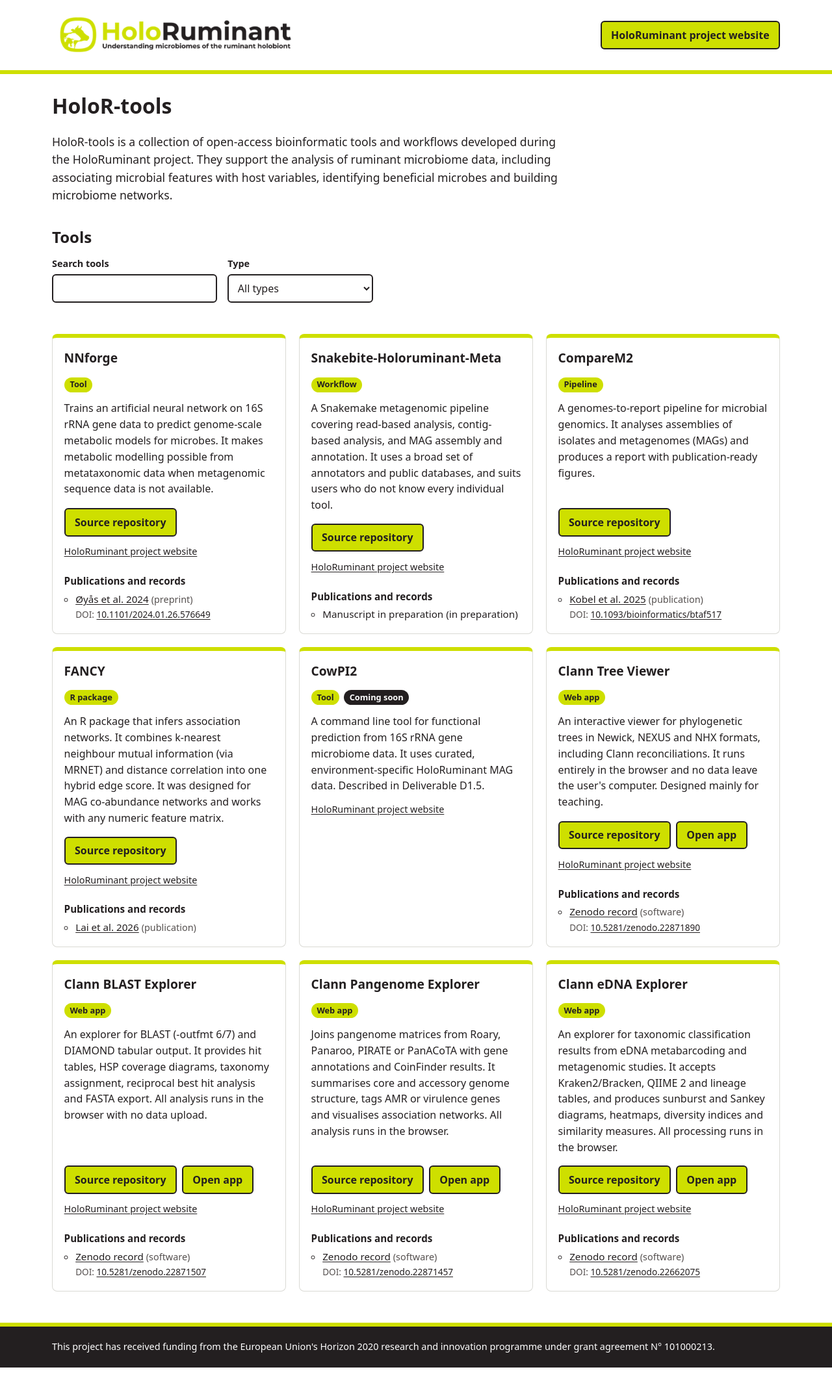
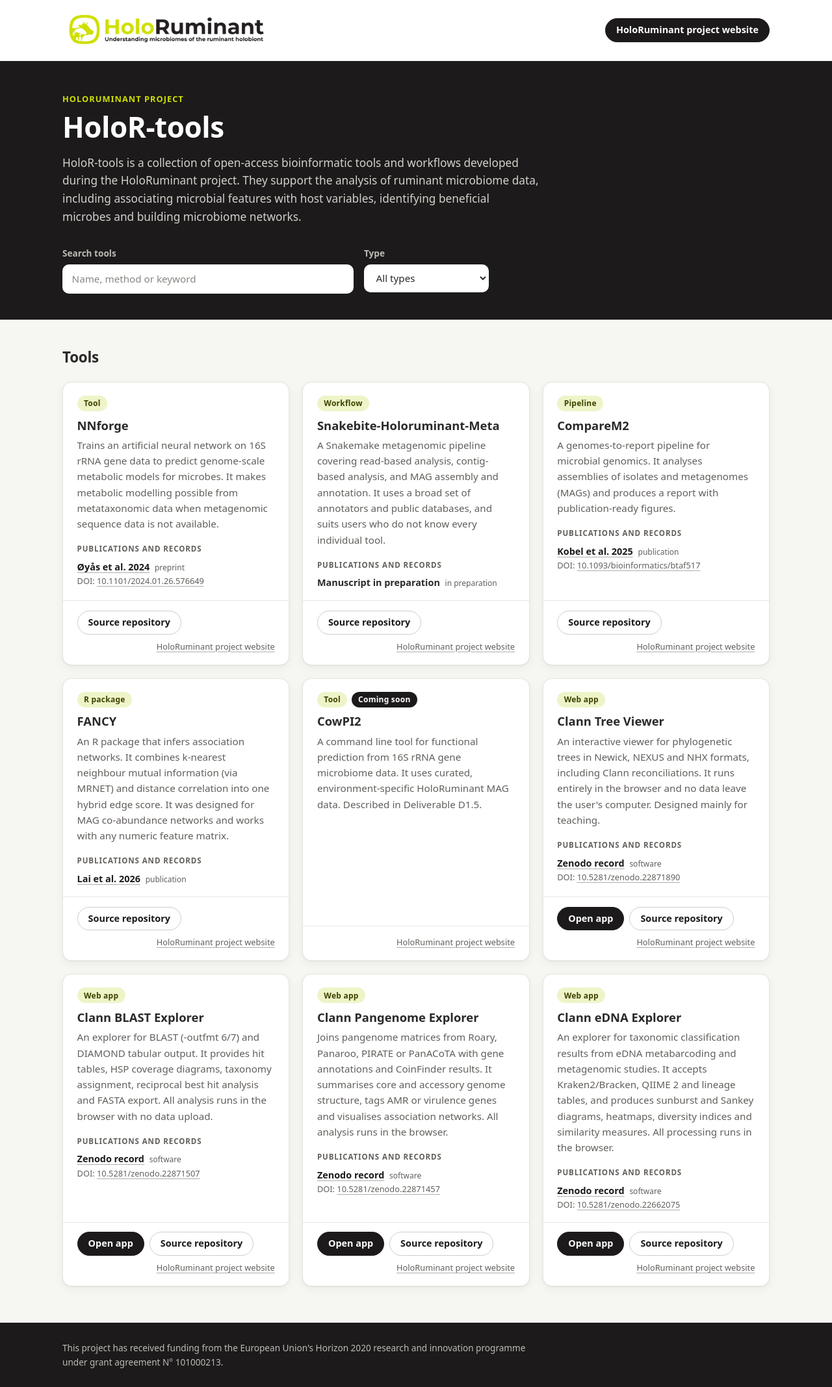
Before and after one commit to HoloRuminant/holoruminant.github.io, a Jekyll site: the page built from index.html, in a window 1280 px wide. Shown: the whole page at 65% size. Built offline with Jekyll 4.4.1, drawn with Linux system fonts in a browser that asks for light colours; before the commit the page ends 2105 px from its top, so only the background shows below that.

Commit message:
Restyle site: softer cards, black hero and footer, header button on the right

```diff
--- a/_layouts/default.html
+++ b/_layouts/default.html
@@ -12,12 +12,12 @@
   <header class="site-header">
     <div class="wrap header-row">
       <a href="https://holoruminant.eu" class="logo-link">
-        <img src="{{ '/assets/img/holoruminant-logo.png' | relative_url }}" alt="HoloRuminant project website: understanding microbiomes of the ruminant holobiont" width="972" height="194">
+        <img src="{{ '/assets/img/holoruminant-logo.png' | relative_url }}" alt="HoloRuminant: understanding microbiomes of the ruminant holobiont (project website)" width="972" height="194">
       </a>
-      <a class="button" href="https://holoruminant.eu">HoloRuminant project website</a>
+      <a class="button button-dark header-button" href="https://holoruminant.eu"><span class="long">HoloRuminant project website</span><span class="short">Project website</span></a>
     </div>
   </header>
-  <main id="main" class="wrap">
+  <main id="main">
     {{ content }}
   </main>
   <footer class="site-footer">
--- a/assets/css/holoruminant.css
+++ b/assets/css/holoruminant.css
@@ -1,76 +1,153 @@
 :root {
   --lime: #cedf00;
-  --ink: #231f20;
-  --muted: #55504f;
-  --line: #d9d9d4;
-  --bg: #ffffff;
-  --tint: #f6f8e0;
+  --lime-soft: #eff4c8;
+  --black: #1c1a1a;
+  --black-2: #2a2727;
+  --text: #2b2929;
+  --muted: #625f5c;
+  --line: #e7e6e0;
+  --bg: #f6f6f2;
+  --card: #ffffff;
+  --radius: 14px;
+  --shadow: 0 1px 2px rgba(28, 26, 26, .05), 0 4px 16px rgba(28, 26, 26, .05);
+  --shadow-hover: 0 2px 4px rgba(28, 26, 26, .06), 0 10px 28px rgba(28, 26, 26, .09);
 }
+
 * { box-sizing: border-box; }
+html { -webkit-text-size-adjust: 100%; }
 body {
   margin: 0;
   font-family: system-ui, -apple-system, "Segoe UI", Roboto, Helvetica, Arial, sans-serif;
-  line-height: 1.55;
-  color: var(--ink);
+  font-size: 1rem;
+  line-height: 1.6;
+  color: var(--text);
   background: var(--bg);
 }
 .wrap { max-width: 72rem; margin: 0 auto; padding: 0 1rem; }
+@media (min-width: 48rem) { .wrap { padding: 0 2rem; } }
+
 .skip-link {
-  position: absolute; left: -999px; top: 0; background: var(--ink); color: #fff; padding: .5rem 1rem; z-index: 10;
+  position: absolute; left: -999px; top: 0; z-index: 10;
+  background: var(--black); color: #fff; padding: .5rem 1rem;
 }
 .skip-link:focus { left: 0; }
 .sr-only {
-  position: absolute; width: 1px; height: 1px; overflow: hidden; clip: rect(0 0 0 0); white-space: nowrap;
+  position: absolute; width: 1px; height: 1px; overflow: hidden;
+  clip: rect(0 0 0 0); white-space: nowrap;
 }
-.site-header { border-bottom: 6px solid var(--lime); padding: 1rem 0; }
-.logo-link { display: inline-block; }
-.logo-link img { display: block; width: 100%; max-width: 380px; height: auto; }
-a { color: var(--ink); text-underline-offset: 2px; }
-a:hover { background: var(--lime); }
-:focus-visible { outline: 3px solid var(--ink); outline-offset: 2px; }
-h1 { font-size: 2rem; margin: 1.5rem 0 .5rem; }
-h2 { font-size: 1.5rem; margin: 2rem 0 .75rem; }
-h3 { font-size: 1.2rem; margin: 0 0 .5rem; }
-h4 { font-size: .95rem; margin: 1rem 0 .25rem; }
-.intro p { max-width: 50rem; font-size: 1.1rem; }
+:focus-visible { outline: 3px solid var(--lime); outline-offset: 2px; border-radius: 4px; }
 
-.controls { display: flex; flex-wrap: wrap; gap: 1rem; margin-bottom: .5rem; }
-.controls[hidden], .card[hidden] { display: none; }
-.field { display: flex; flex-direction: column; gap: .25rem; }
-.field label { font-weight: 600; font-size: .9rem; }
+a { color: var(--black); text-decoration-color: rgba(28, 26, 26, .35); text-underline-offset: 3px; }
+a:hover { text-decoration-color: var(--black); }
+
+/* Header */
+.site-header { background: #fff; border-bottom: 1px solid var(--line); }
+.header-row {
+  display: flex; align-items: center; justify-content: space-between;
+  gap: 1rem; padding-top: .9rem; padding-bottom: .9rem;
+}
+.logo-link { display: block; flex: 0 1 320px; min-width: 0; }
+.logo-link img { display: block; width: 100%; height: auto; }
+.header-button { flex: none; display: inline-block; }
+.header-button .short { display: none; }
+@media (max-width: 34rem) {
+  .header-button .long { display: none; }
+  .header-button .short { display: inline; }
+}
+
+/* Buttons */
+.button {
+  display: inline-flex; align-items: center; justify-content: center;
+  padding: .5rem 1rem; border-radius: 999px;
+  font-size: .9rem; font-weight: 600; line-height: 1.3;
+  text-decoration: none; white-space: nowrap;
+  transition: background-color .15s ease, color .15s ease, border-color .15s ease;
+}
+.button-dark { background: var(--black); color: #fff; border: 1px solid var(--black); }
+.button-dark:hover { background: var(--black-2); color: var(--lime); }
+.button-outline { background: transparent; color: var(--black); border: 1px solid #cfcdc6; }
+.button-outline:hover { border-color: var(--black); }
+
+/* Hero */
+.hero { background: var(--black); color: #e8e7e3; padding: 3rem 0 2.5rem; }
+.eyebrow {
+  margin: 0 0 .5rem; font-size: .8rem; font-weight: 600;
+  letter-spacing: .08em; text-transform: uppercase; color: var(--lime);
+}
+.hero h1 {
+  margin: 0 0 1rem; color: #fff;
+  font-size: clamp(2rem, 5vw, 2.75rem); line-height: 1.15; letter-spacing: -.01em;
+}
+.lead { margin: 0; max-width: 46rem; font-size: 1.08rem; color: #d3d1cc; }
+
+.controls { display: flex; flex-wrap: wrap; gap: 1rem; margin-top: 2rem; }
+.controls[hidden] { display: none; }
+.field { display: flex; flex-direction: column; gap: .35rem; }
+.field-search { flex: 1 1 18rem; max-width: 28rem; }
+.field label { font-size: .85rem; font-weight: 600; color: #bdbbb5; }
 input[type="search"], select {
-  font: inherit; padding: .5rem .6rem; border: 2px solid var(--ink); border-radius: 6px; min-width: 14rem; background: #fff; color: var(--ink);
+  font: inherit; font-size: .95rem; color: var(--text);
+  padding: .6rem .85rem; min-width: 12rem;
+  background: #fff; border: 1px solid transparent; border-radius: 10px;
 }
-.count { min-height: 1.5rem; color: var(--muted); margin: .25rem 0 1rem; }
+input[type="search"]::placeholder { color: #8a8782; }
+input[type="search"]:focus, select:focus { outline: 3px solid var(--lime); outline-offset: 0; }
+
+/* Tool list */
+.tools { padding: 2.5rem 0 3.5rem; }
+.tools-head { display: flex; align-items: baseline; justify-content: space-between; gap: 1rem; flex-wrap: wrap; margin-bottom: 1.25rem; }
+.tools h2 { margin: 0; font-size: 1.4rem; letter-spacing: -.01em; }
+.count { margin: 0; color: var(--muted); font-size: .9rem; }
 
 .grid {
   list-style: none; margin: 0; padding: 0;
   display: grid; gap: 1.25rem;
-  grid-template-columns: repeat(auto-fill, minmax(min(100%, 20rem), 1fr));
+  grid-template-columns: repeat(auto-fill, minmax(min(100%, 21rem), 1fr));
 }
 .card {
-  border: 1px solid var(--line); border-top: 6px solid var(--lime); border-radius: 8px;
-  padding: 1rem 1.1rem 1.1rem; background: #fff; display: flex; flex-direction: column;
+  display: flex; flex-direction: column;
+  background: var(--card); border: 1px solid var(--line); border-radius: var(--radius);
+  box-shadow: var(--shadow);
+  transition: box-shadow .2s ease, transform .2s ease;
 }
-.card p { margin: .4rem 0; }
-.meta { display: flex; gap: .4rem; flex-wrap: wrap; }
+.card:hover { box-shadow: var(--shadow-hover); }
+.card[hidden] { display: none; }
+.card-body { padding: 1.25rem 1.35rem 1rem; flex: 1; }
+.card h3 { margin: .6rem 0 .4rem; font-size: 1.15rem; line-height: 1.3; }
+.description { margin: 0; color: var(--muted); font-size: .95rem; }
+.maintainer { margin: .6rem 0 0; color: var(--muted); font-size: .88rem; }
+
+.meta { display: flex; gap: .4rem; flex-wrap: wrap; margin: 0; }
 .tag {
-  display: inline-block; font-size: .8rem; font-weight: 600; padding: .1rem .55rem;
-  border-radius: 999px; background: var(--lime); color: var(--ink);
+  display: inline-block; padding: .15rem .65rem; border-radius: 999px;
+  font-size: .75rem; font-weight: 600; letter-spacing: .02em;
+  background: var(--lime-soft); color: #3d4200;
 }
-.tag-soon { background: var(--ink); color: #fff; }
-.maintainer, .kind { color: var(--muted); font-size: .9rem; }
-.buttons { display: flex; flex-wrap: wrap; gap: .5rem; margin-top: auto !important; padding-top: .6rem; }
-.button {
-  display: inline-block; padding: .45rem .9rem; background: var(--lime); color: var(--ink);
-  font-weight: 600; text-decoration: none; border: 2px solid var(--ink); border-radius: 6px;
+.tag-soon { background: var(--black); color: #fff; }
+
+.card h4 {
+  margin: 1.1rem 0 .4rem; font-size: .72rem; font-weight: 600;
+  letter-spacing: .08em; text-transform: uppercase; color: var(--muted);
 }
-.button:hover { background: var(--ink); color: #fff; }
-.papers { margin: 0; padding-left: 1.1rem; font-size: .95rem; }
+.papers { list-style: none; margin: 0; padding: 0; font-size: .9rem; }
+.papers li + li { margin-top: .45rem; }
+.paper-label { font-weight: 600; }
+.kind {
+  margin-left: .25rem; font-size: .75rem; color: var(--muted);
+}
+.doi { display: block; font-size: .8rem; color: var(--muted); overflow-wrap: anywhere; }
+.doi a { color: var(--muted); }
 
-.site-footer { margin-top: 3rem; background: var(--ink); color: #fff; padding: 1.25rem 0; border-top: 6px solid var(--lime); }
-.site-footer p { margin: 0; font-size: .9rem; }
-.doi { font-size: .85rem; color: var(--muted); overflow-wrap: anywhere; }
-.project-link { font-size: .9rem; }
-.header-row { display: flex; align-items: center; justify-content: space-between; gap: 1rem; flex-wrap: wrap; }
-.header-row .logo-link { flex: 0 1 380px; min-width: 0; }
+.card-foot {
+  display: flex; flex-wrap: wrap; align-items: center; gap: .5rem;
+  padding: .9rem 1.35rem 1.1rem; border-top: 1px solid var(--line);
+}
+.project-link { margin-left: auto; font-size: .8rem; color: var(--muted); }
+
+/* Footer */
+.site-footer { background: var(--black); color: #bdbbb5; padding: 1.75rem 0; }
+.site-footer p { margin: 0; max-width: 46rem; font-size: .85rem; }
+
+@media (prefers-reduced-motion: reduce) {
+  * { transition: none !important; }
+}
--- a/index.html
+++ b/index.html
@@ -1,18 +1,16 @@
 ---
 layout: default
 ---
-<section class="intro">
+<section class="hero">
+  <div class="wrap">
+    <p class="eyebrow">HoloRuminant project</p>
     <h1>HoloR-tools</h1>
-  <p>HoloR-tools is a collection of open-access bioinformatic tools and workflows developed during the HoloRuminant project. They support the analysis of ruminant microbiome data, including associating microbial features with host variables, identifying beneficial microbes and building microbiome networks.</p>
-</section>
-
-<section aria-labelledby="tools-heading">
-  <h2 id="tools-heading">Tools</h2>
+    <p class="lead">HoloR-tools is a collection of open-access bioinformatic tools and workflows developed during the HoloRuminant project. They support the analysis of ruminant microbiome data, including associating microbial features with host variables, identifying beneficial microbes and building microbiome networks.</p>
 
     <form class="controls" id="controls" hidden onsubmit="return false">
-    <div class="field">
+      <div class="field field-search">
         <label for="search">Search tools</label>
-      <input type="search" id="search" autocomplete="off">
+        <input type="search" id="search" autocomplete="off" placeholder="Name, method or keyword">
       </div>
       <div class="field">
         <label for="type-filter">Type</label>
@@ -24,43 +22,53 @@
         </select>
       </div>
     </form>
+  </div>
+</section>
+
+<section class="tools" aria-labelledby="tools-heading">
+  <div class="wrap">
+    <div class="tools-head">
+      <h2 id="tools-heading">Tools</h2>
       <p class="count" id="count" aria-live="polite"></p>
+    </div>
 
     <ul class="grid" id="grid">
       {% for tool in site.data.tools %}
       <li class="card" data-type="{{ tool.type | downcase }}" data-text="{{ tool.name | append: ' ' | append: tool.description | append: ' ' | append: tool.type | append: ' ' | append: tool.maintainer | downcase | escape }}">
-      <h3>{{ tool.name }}</h3>
+        <div class="card-body">
           <p class="meta">
             <span class="tag">{{ tool.type }}</span>
             {% if tool.status == "restricted" %}<span class="tag tag-soon">Coming soon</span>{% endif %}
           </p>
-      <p>{{ tool.description }}</p>
+          <h3>{{ tool.name }}</h3>
+          <p class="description">{{ tool.description }}</p>
           {% if tool.maintainer %}<p class="maintainer">Contact: {{ tool.maintainer }}</p>{% endif %}
-
-      {% unless tool.status == "restricted" %}{% if tool.repo or tool.app_url %}
-      <p class="buttons">
-        {% if tool.repo %}<a class="button" href="{{ tool.repo }}">Source repository<span class="sr-only"> for {{ tool.name }}</span></a>{% endif %}
-        {% if tool.app_url %}<a class="button" href="{{ tool.app_url }}">Open app<span class="sr-only"> for {{ tool.name }}</span></a>{% endif %}
-      </p>
-      {% endif %}{% endunless %}
-
-      <p class="project-link"><a href="https://holoruminant.eu">HoloRuminant project website</a></p>
 
           {% if tool.papers and tool.papers.size > 0 %}
           <h4>Publications and records</h4>
           <ul class="papers">
             {% for p in tool.papers %}
             <li>
-          {% if p.kind == "in-preparation" %}{{ p.label }} (in preparation)
-          {% elsif p.doi %}<a href="https://doi.org/{{ p.doi }}">{{ p.label }}</a> <span class="kind">({{ p.kind }})</span><br>
+              {% if p.kind == "in-preparation" %}<span class="paper-label">{{ p.label }}</span> <span class="kind">in preparation</span>
+              {% elsif p.doi %}<a class="paper-label" href="https://doi.org/{{ p.doi }}">{{ p.label }}</a> <span class="kind">{{ p.kind }}</span>
                 <span class="doi">DOI: <a href="https://doi.org/{{ p.doi }}">{{ p.doi }}</a></span>
-          {% elsif p.url %}<a href="{{ p.url }}">{{ p.label }}</a> <span class="kind">({{ p.kind }})</span>
-          {% else %}{{ p.label }} <span class="kind">({{ p.kind }})</span>{% endif %}
+              {% elsif p.url %}<a class="paper-label" href="{{ p.url }}">{{ p.label }}</a> <span class="kind">{{ p.kind }}</span>
+              {% else %}<span class="paper-label">{{ p.label }}</span> <span class="kind">{{ p.kind }}</span>{% endif %}
             </li>
             {% endfor %}
           </ul>
           {% endif %}
+        </div>
+
+        <div class="card-foot">
+          {% unless tool.status == "restricted" %}
+          {% if tool.app_url %}<a class="button button-dark" href="{{ tool.app_url }}">Open app<span class="sr-only"> for {{ tool.name }}</span></a>{% endif %}
+          {% if tool.repo %}<a class="button button-outline" href="{{ tool.repo }}">Source repository<span class="sr-only"> for {{ tool.name }}</span></a>{% endif %}
+          {% endunless %}
+          <a class="project-link" href="https://holoruminant.eu">HoloRuminant project website</a>
+        </div>
       </li>
       {% endfor %}
     </ul>
+  </div>
 </section>
```
Lines whose indentation alone changed are shown as unchanged.
